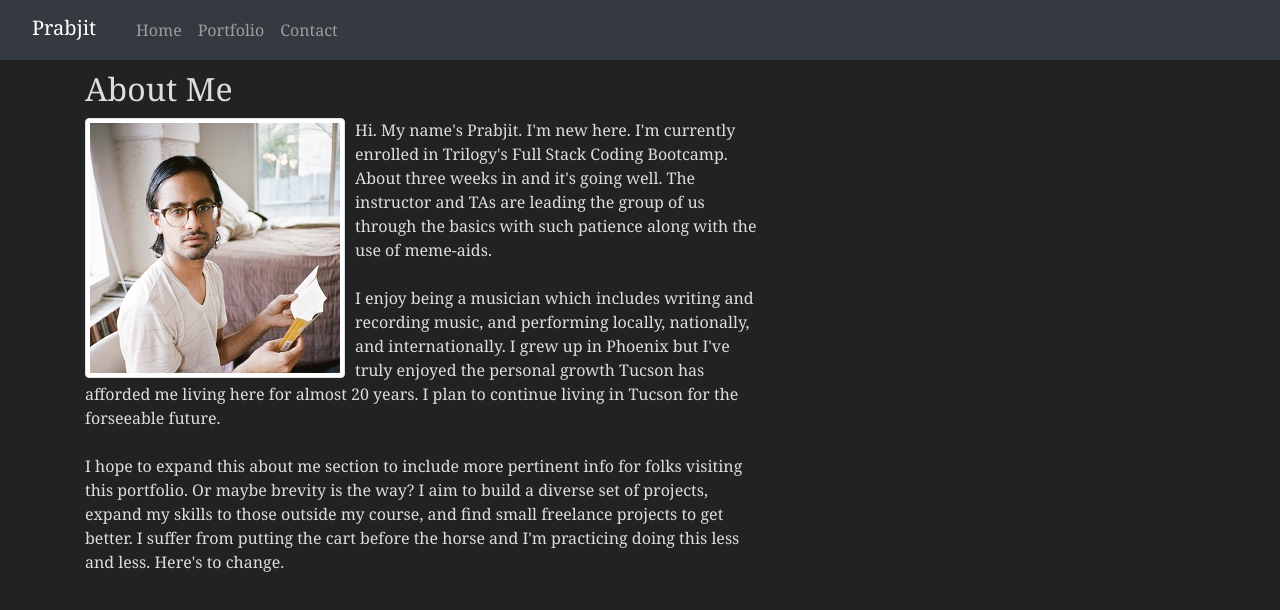
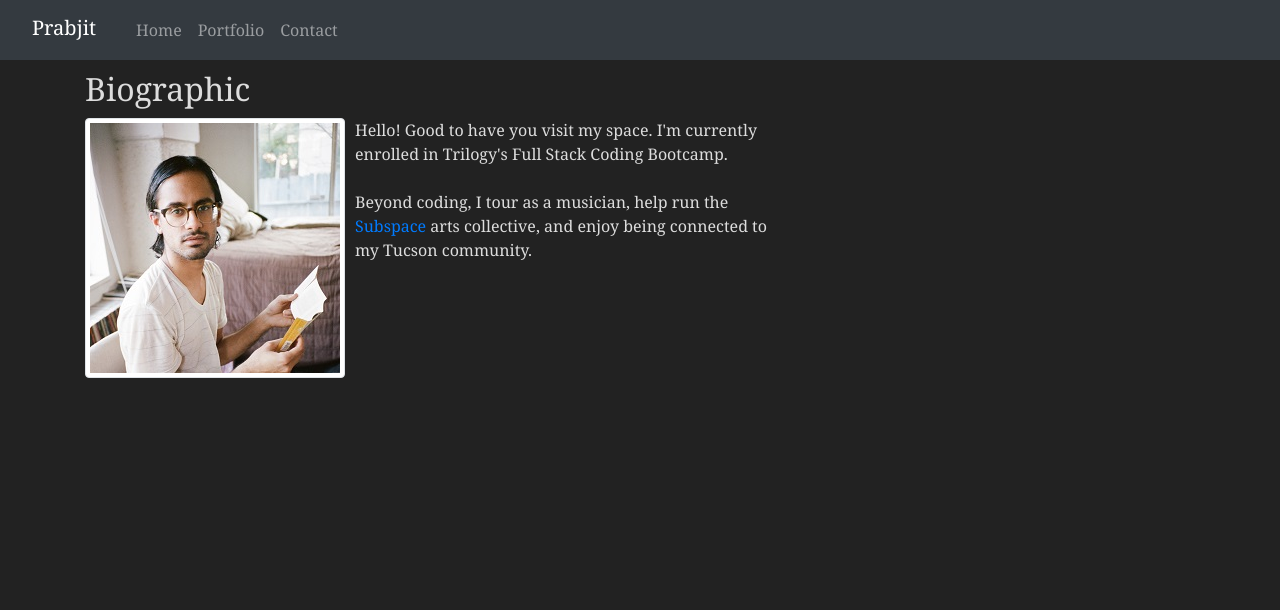
Before and after one commit to prabjitv/Responsive-Portfolio, a plain HTML site: page index.html in a window 1280 px wide. Drawn offline with nearby package versions, Linux system fonts and the light colour scheme.

Commit message:
home page bio edit

```diff
--- a/index.html
+++ b/index.html
@@ -41,7 +41,7 @@
         <div class="row">
             <div class="col-md-10">
                 <div class="page-header">
-                    <h2 class="fontlite margin">About Me</h2>
+                    <h2 class="fontlite margin">Biographic</h2>
                 </div>
                 <div class="row">
                     <div class="col-md-9">
@@ -49,17 +49,10 @@
                             alt="Photo of Prabjit holding a cassette insert on a chair in a room with many tapes, CDs, and vinyl"
                             class="img-thumbnail" style="float: left; margin-right: 10px;">
                         <p class="fontlite">
-                            Hi. My name's Prabjit. I'm new here. I'm currently enrolled in Trilogy's Full Stack Coding
-                            Bootcamp. About three weeks in and it's going well. The instructor and TAs are leading the
-                            group of us through the basics with such patience along with the use of meme-aids.
+                            Hello! Good to have you visit my space. I'm currently enrolled in Trilogy's Full Stack Coding
+                            Bootcamp.
                             <br><br>
-                            I enjoy being a musician which includes writing and recording music, and performing locally, nationally, and internationally.
-                            I grew up in Phoenix but I've truly enjoyed the personal growth Tucson has afforded me living here for almost 20 years.
-                            I plan to continue living in Tucson for the forseeable future.
-                            <br><br>
-                            I hope to expand this about me section to include more pertinent info for folks visiting this portfolio. Or maybe brevity is the way?
-                            I aim to build a diverse set of projects, expand my skills to those outside my course, and find small freelance projects to get better.
-                            I suffer from putting the cart before the horse and I'm practicing doing this less and less. Here's to change.
+                            Beyond coding, I tour as a musician, help run the <a href="https://www.subspacetucson.org/">Subspace</a> arts collective, and enjoy being connected to my Tucson community.
 
                         </p>
                     </div>
```
